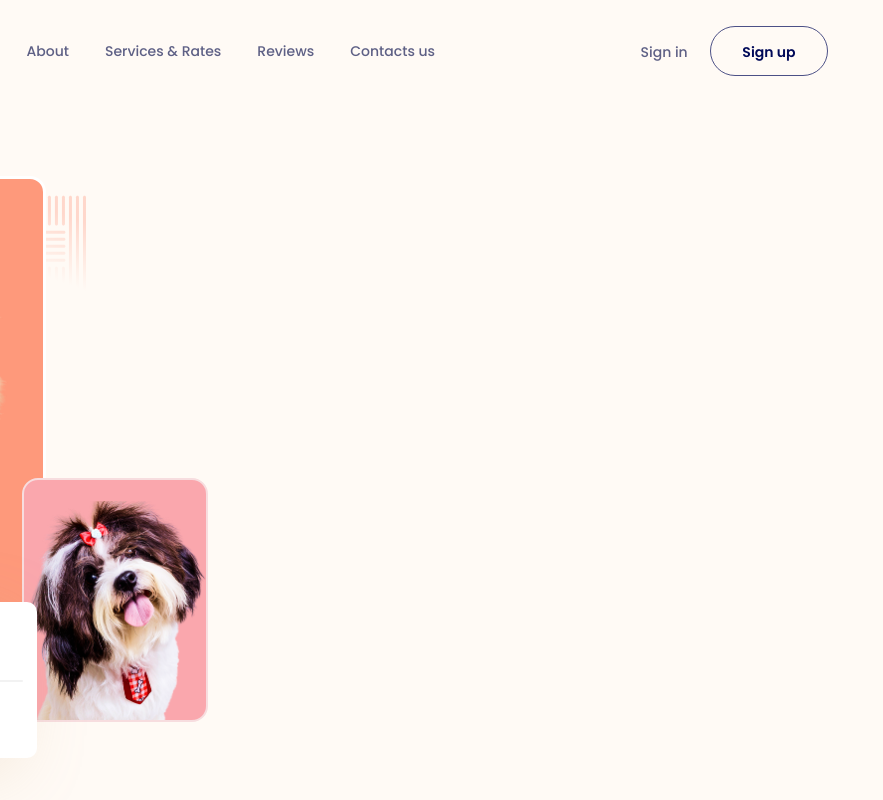
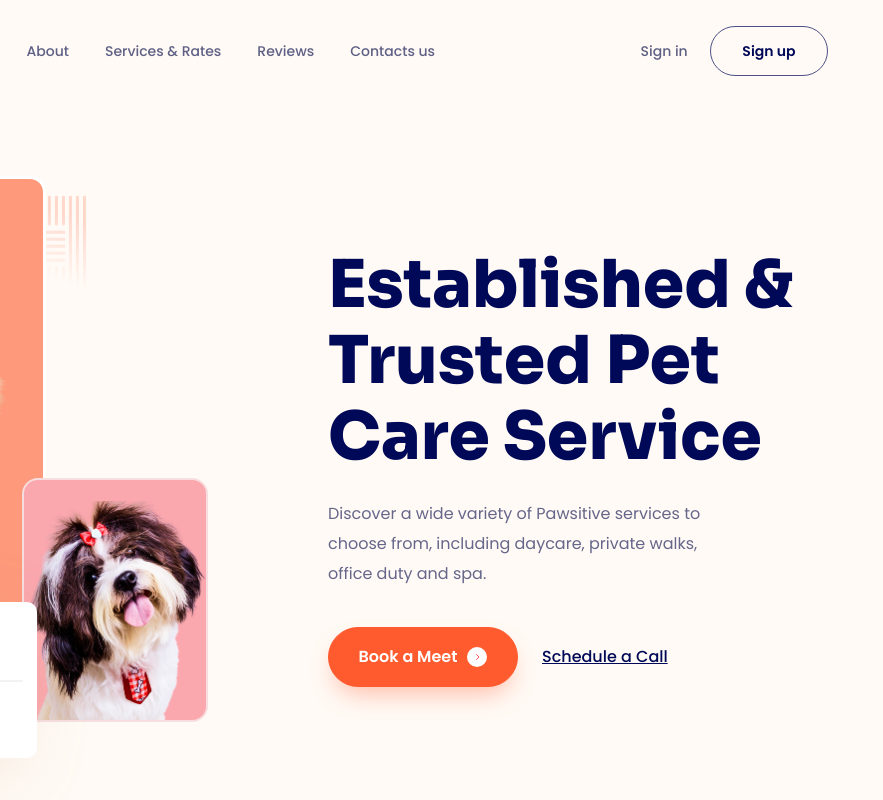
Before and after one commit to PhamNgocSonTech/Lucy-Pet-Shop, a plain HTML site: page index.html in a window 1280 px wide. Shown: the full height of the page, 397-1280 px from the left. Drawn offline with Linux system fonts and the light colour scheme.

Commit message:
done: hero section

```diff
--- a/assets/css/styles.css
+++ b/assets/css/styles.css
@@ -1,5 +1,9 @@
 * {
   box-sizing: border-box;
+}
+
+:root {
+  --primary-color: #ff5b2e;
 }
 
 html {
@@ -43,7 +47,9 @@ button {
 
 .btn {
   --height: 56px;
-  display: inline-block;
+  display: inline-flex;
+  align-items: center;
+  justify-content: center;
   min-width: 130px;
   height: var(--height);
   line-height: var(--height);
@@ -54,6 +60,28 @@ button {
   font-size: 1.4rem;
   font-weight: 600;
   /* opacity: 0.7; */
+}
+
+.btn:hover {
+  opacity: 0.9;
+  cursor: pointer;
+}
+
+.btn--primary {
+  color: #fff;
+  background: var(--primary-color);
+  border-color: var(--primary-color);
+}
+
+.btn__icon {
+  display: flex;
+  align-items: center;
+  justify-content: center;
+  margin-left: 10px;
+  width: 20px;
+  height: 20px;
+  border-radius: 50%;
+  background: #fff;
 }
 
 /* Header */
@@ -104,6 +132,7 @@ button {
   display: flex;
   align-items: center;
   justify-content: space-between;
+  column-gap: 120px;
 }
 
 .hero__media {
@@ -212,3 +241,47 @@ button {
 .hero-list-item:nth-of-type(2) .hero-list-item__thumb {
   background: #6597c2;
 }
+
+.hero__heading {
+  color: #000958;
+  font-family: Sora;
+  font-size: 6.6rem;
+  font-weight: 800;
+  line-height: 1.15; /* 115.152% */
+}
+
+.hero__desc {
+  width: 391px;
+  margin-top: 24px;
+  color: #656689;
+  font-size: 1.6rem;
+  font-weight: 400;
+  line-height: 1.87; /* 187.5% */
+}
+
+.hero__row {
+  display: flex;
+  align-items: center;
+  margin-top: 38px;
+}
+
+.hero__cta-btn {
+  --height: 60px;
+  font-size: 1.6rem;
+  min-width: 190px;
+  box-shadow: 0px 13px 26px -8px rgba(255, 91, 46, 0.42);
+}
+
+.hero__cta-link {
+  margin-left: 24px;
+  color: #000958;
+  font-size: 1.6rem;
+  font-weight: 500;
+  line-height: 1; /* 100% */
+  text-decoration: underline;
+  /* text-decoration-style: solid;
+  text-decoration-skip-ink: none;
+  text-decoration-thickness: auto;
+  text-underline-offset: auto;
+  text-underline-position: from-font; */
+}
--- a/index.html
+++ b/index.html
@@ -118,7 +118,31 @@
 
 
                 <!-- Hero Content -->
-                <section class="hero__content"></section>
+                <section class="hero__content">
+                    <h1 class="hero__heading">
+                        Established &
+                        Trusted Pet
+                        Care Service
+                    </h1>
+                    <p class="hero__desc">
+                        Discover a wide variety of Pawsitive services to choose from, including daycare, private walks,
+                        office duty and spa.
+                    </p>
+                    <div class="hero__row">
+                        <a href="#" class="btn btn--primary hero__cta-btn">
+                            Book a Meet
+                            <span class="btn__icon">
+                                <svg width="5" height="6" viewBox="0 0 5 6" fill="none"
+                                    xmlns="http://www.w3.org/2000/svg">
+                                    <path d="M1.48584 0.5L3.98584 3L1.48584 5.5" stroke="#FD5056" stroke-linecap="round"
+                                        stroke-linejoin="round" />
+                                </svg>
+
+                            </span>
+                        </a>
+                        <a href="#!" class="hero__cta-link">Schedule a Call</a>
+                    </div>
+                </section>
 
             </div>
         </div>
```
